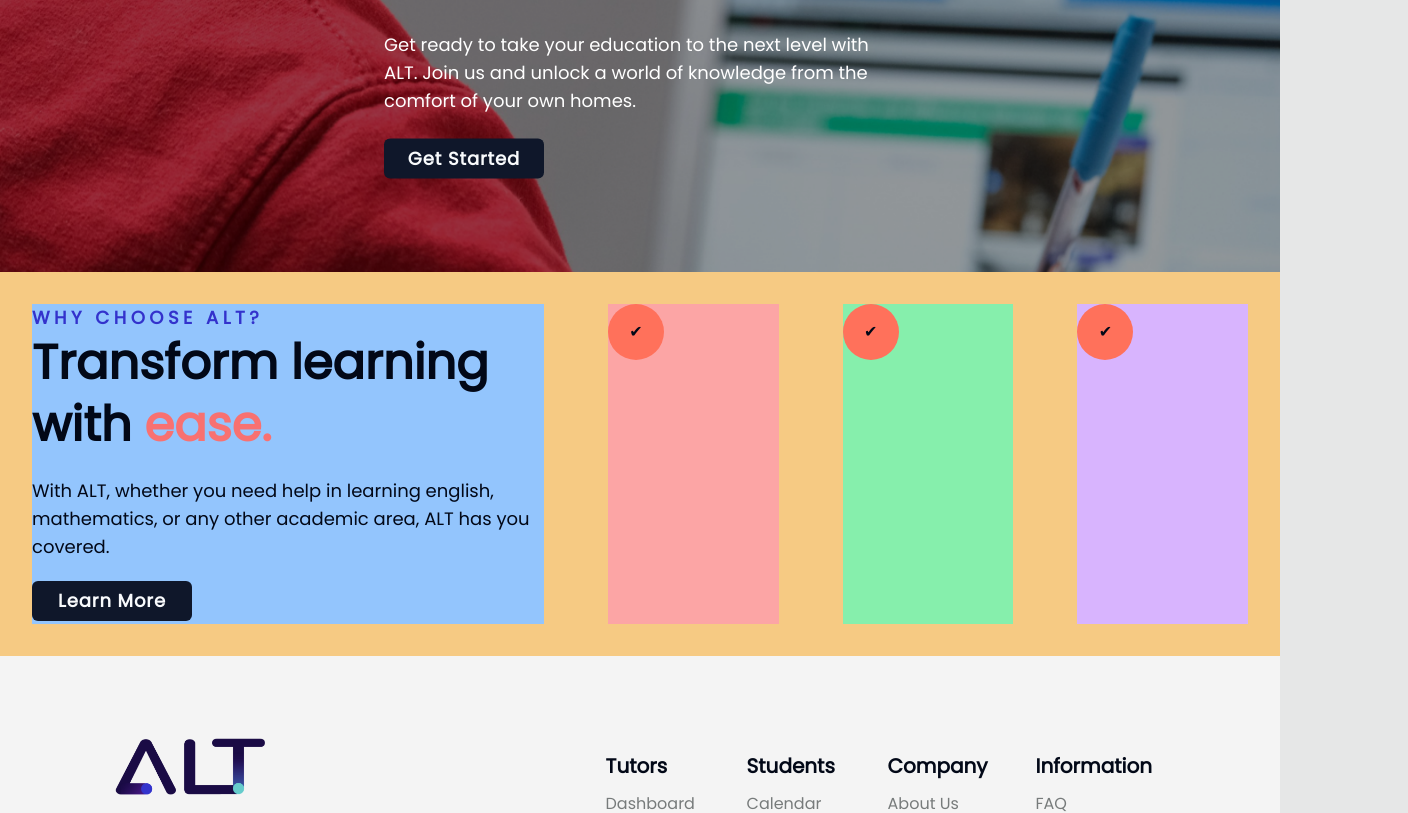
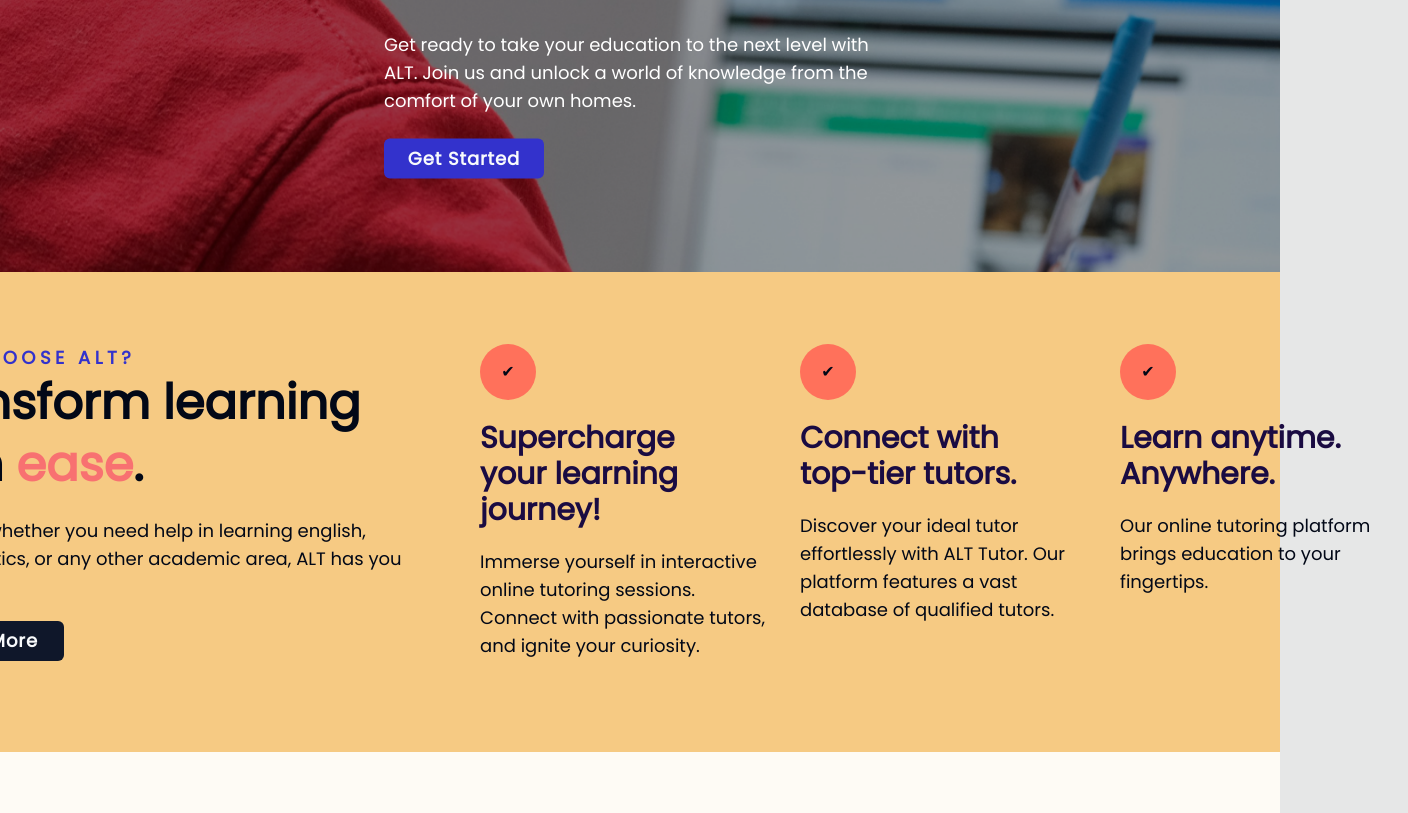
Before and after one commit to ubergonmx/alt-ahead, a Next.js app: page / in a window 1280 px wide. Shown: the part 320-1133 px from the top of the page, 1408 px wide, since content can reach past the window. Built offline with nearby package versions, Linux system fonts and the light colour scheme.

Commit message:
ALT-22 Section 4 in progress

```diff
--- a/src/app/page.tsx
+++ b/src/app/page.tsx
@@ -21,25 +21,27 @@ export default function Home() {
                 Introducing ALT Tutors
               </span>
               <h1 className="w-[30rem] text-5xl font-extrabold leading-[1.3]">
-                Unlock your child&apos;s <span className="text-dark-blue">potential.</span>
+                Unlock your child&apos;s <span className="text-dark-blue">potential</span>.
               </h1>
             </div>
             <p className="mt-8 w-[32rem] text-lg">
               Get ready to take your education to the next level with ALT. Join us and unlock a
               world of knowledge from the comfort of your own homes.
             </p>
-            <Button className="mt-6 w-40 text-lg font-semibold tracking-wider">Get Started</Button>
+            <Button className="mt-6 w-40 bg-blue text-lg font-semibold tracking-wider">
+              Get Started
+            </Button>
           </div>
         </div>
       </section>
-      <section className="h-3/5 bg-yellow-orange">
-        <div className="flex w-screen items-center justify-center">
-          <div className="m-8 h-80 w-2/5 bg-blue-300">
+      <section className="h-[30rem] w-full bg-yellow-orange">
+        <div className="mt-10 flex items-center justify-center">
+          <div className="m-8 h-80 w-2/5">
             <span className="text-lg font-extrabold uppercase tracking-[0.25em] text-blue">
               Why choose ALT?
             </span>
             <h1 className="w-[30rem] text-5xl font-extrabold leading-[1.3]">
-              Transform learning with <span className="text-red-400">ease.</span>
+              Transform learning with <span className="text-red-400">ease</span>.
             </h1>
             <p className="mt-5 w-[32rem] text-lg">
               With ALT, whether you need help in learning english, mathematics, or any other
@@ -47,14 +49,111 @@ export default function Home() {
             </p>
             <Button className="mt-5 w-40 text-lg font-semibold tracking-wider">Learn More</Button>
           </div>
-          <div className="m-8 h-80 w-64 bg-red-300">
+          <div className="m-8 h-80 w-64">
             <div className="h-14 w-14 rounded-full bg-red pt-4 text-center">✔</div>
+            <p className="mt-5 text-3xl font-extrabold text-dark-blue">
+              Supercharge your learning journey!
+            </p>
+            <p className="mt-5 w-[18rem] text-lg">
+              Immerse yourself in interactive online tutoring sessions. Connect with passionate
+              tutors, and ignite your curiosity.
+            </p>
           </div>
-          <div className="m-8 h-80 w-64 bg-green-300">
+          <div className="m-8 h-80 w-64">
             <div className="h-14 w-14 rounded-full bg-red pt-4 text-center">✔</div>
+            <p className="mt-5 text-3xl font-extrabold text-dark-blue">
+              Connect with top-tier tutors.
+            </p>
+            <p className="mt-5 w-[18rem] text-lg">
+              Discover your ideal tutor effortlessly with ALT Tutor. Our platform features a vast
+              database of qualified tutors.
+            </p>
           </div>
-          <div className="m-8 h-80 w-64 bg-purple-300">
+          <div className="m-8 h-80 w-64">
             <div className="h-14 w-14 rounded-full bg-red pt-4 text-center">✔</div>
+            <p className="mt-5 text-3xl font-extrabold text-dark-blue">Learn anytime. Anywhere.</p>
+            <p className="mt-5 w-[18rem] text-lg">
+              Our online tutoring platform brings education to your fingertips.
+            </p>
+          </div>
+        </div>
+      </section>
+      <section className="h-[100rem] w-full bg-yellow-orange-light">
+        <div className="flex">
+          <div className="flex w-1/2 flex-col items-end justify-center p-2">
+            <div>
+              <Image
+                className="w-[40rem]"
+                src="/section3-girl.png"
+                alt={'girl'}
+                width={1000}
+                height={1000}
+              />
+            </div>
+          </div>
+          <div className="flex w-1/2 flex-col justify-center p-4">
+            <h1 className="w-[28rem] text-5xl font-extrabold leading-[1.3]">
+              Your tutor is <span className="text-blue-green">waiting for you</span>!
+            </h1>
+            <p className="mt-5 w-[30rem] text-xl">
+              No more browsing through endless forums and questionable referrals. Here at ALT,
+              we&apos;ve already sifted through several candidates to pick only the best tutors for
+              YOU.
+            </p>
+          </div>
+        </div>
+        <div className="mt-10 flex min-h-screen justify-center">
+          <div className="flex h-[45rem] w-[110rem] justify-center rounded-xl bg-blue-green-medium">
+            <div className="mt-10 w-4/5 flex-col text-center">
+              <span className="text-lg font-extrabold uppercase tracking-[0.25em] text-dark-blue">
+                JOIN ALT TUTORS NOW
+              </span>
+              <h1 className="text-5xl font-extrabold leading-[1.3]">
+                Join our team of tutors and help spread the
+                <span className="text-red-400"> love of learning</span>!
+              </h1>
+              <p className="mt-5 text-lg font-medium">
+                Ready to inspire and empower the next generation? Join our team today and make a
+                difference!
+              </p>
+              <div className="mt-12 flex gap-8">
+                <div className="flex h-[20rem] w-1/3 flex-col items-center rounded-lg bg-white p-6">
+                  <div className="h-14 w-14 rounded-full bg-yellow-orange pt-4 text-center">✔</div>
+                  <span className="mt-6 text-3xl font-extrabold text-dark-blue">
+                    Inspire and empower.
+                  </span>
+                  <p className="mt-5 w-[16rem] text-lg font-semibold text-dark-blue">
+                    Joining ALT will help you to connect with students, build their confidence, and
+                    help them succeed!
+                  </p>
+                </div>
+                <div className="flex h-[20rem] w-1/3 flex-col items-center rounded-lg bg-white p-6">
+                  <div className="h-14 w-14 rounded-full bg-yellow-orange pt-4 text-center">✔</div>
+                  <span className="mt-6 text-3xl font-extrabold text-dark-blue">
+                    Accessible and fun!
+                  </span>
+                  <p className="mt-5 w-[18rem] text-lg font-semibold text-dark-blue">
+                    With plenty of resources and support, we&apos;re committed to helping you become
+                    the best tutor you can be!
+                  </p>
+                </div>
+                <div className="flex h-[20rem] w-1/3 flex-col items-center rounded-lg bg-white p-6">
+                  <div className="h-14 w-14 rounded-full bg-yellow-orange pt-4 text-center">✔</div>
+                  <span className="mt-6 text-3xl font-extrabold text-dark-blue">
+                    Flexible schedules.
+                  </span>
+                  <p className="mt-5 w-[18rem] text-lg font-semibold text-dark-blue">
+                    With a flexible schedule and rewarding work, it&apos;s the perfect way to gain
+                    experience and grow in your career.
+                  </p>
+                </div>
+              </div>
+              <div>
+                <Button className="mt-8 w-52 bg-blue text-lg font-semibold tracking-wider">
+                  Become a Tutor!
+                </Button>
+              </div>
+            </div>
           </div>
         </div>
       </section>
```
Also changed, not shown: public/section3-girl.png (added).
